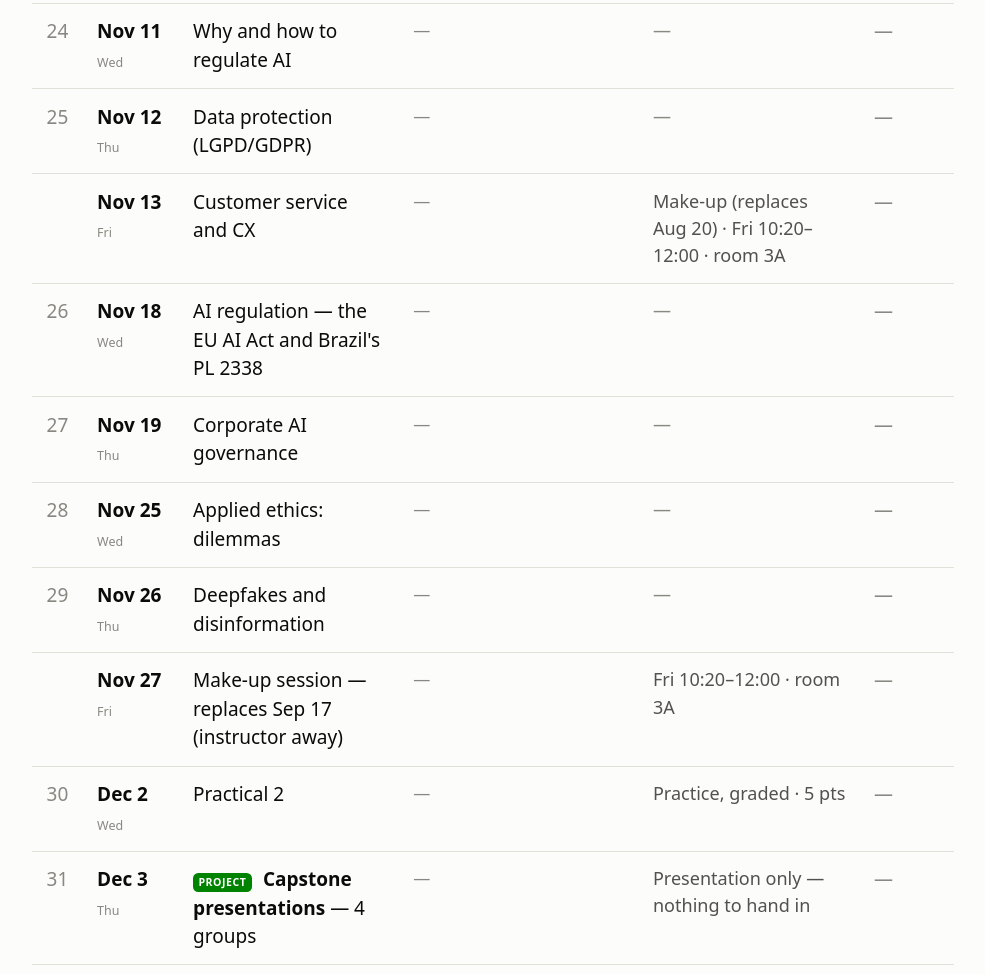
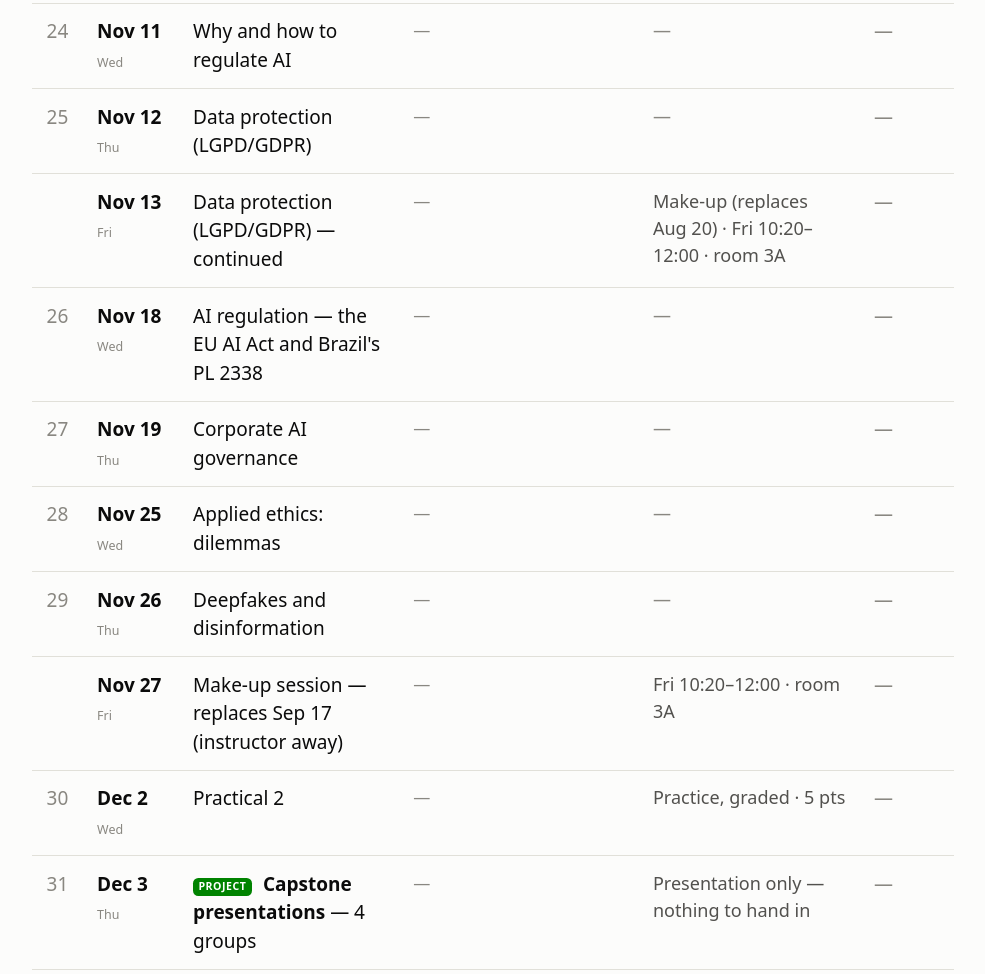
Before and after one commit to yuriasantos/yuriasantos.github.io, a plain HTML site: page teaching/disciplinas/ai-business-society/turmas/2026.2-c/index.html in a window 1280 px wide. Shown: the part 4281-5255 px from the top of the page, without its empty margins (147-1132 px from the left). Drawn offline with Linux system fonts and the light colour scheme.

Commit message:
publica teaching: AI B&S C — sex 13/11 = Data protection (continued)

```diff
--- a/teaching/disciplinas/ai-business-society/turmas/2026.2-c/index.html
+++ b/teaching/disciplinas/ai-business-society/turmas/2026.2-c/index.html
@@ -775,7 +775,7 @@
           <td class="c-tema">
 
 
-            Customer service and CX
+            Data protection (LGPD/GDPR) — continued
           </td>
 
 
```
